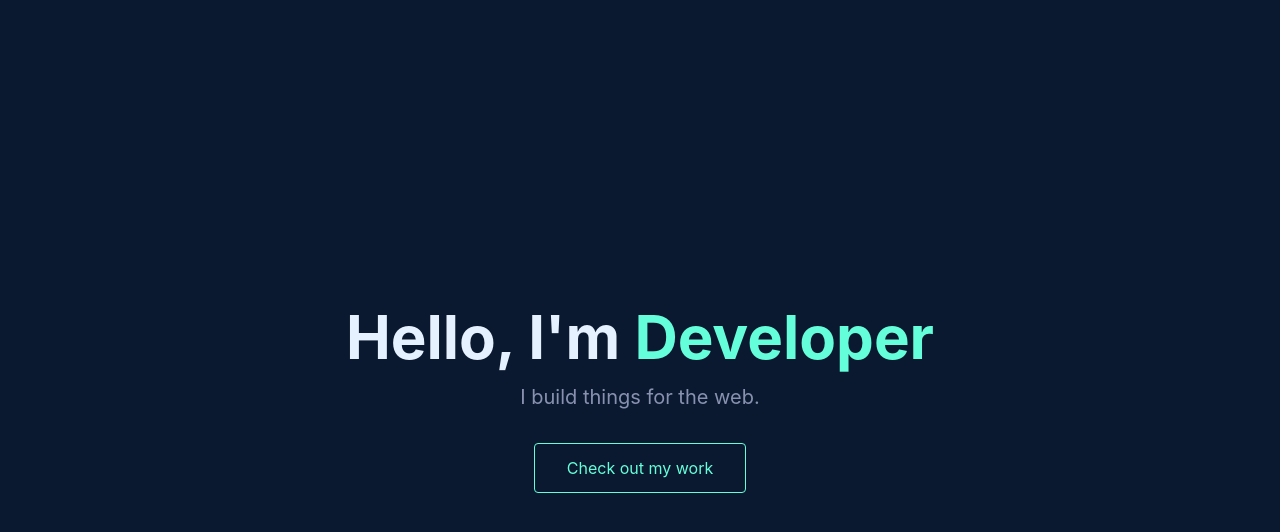
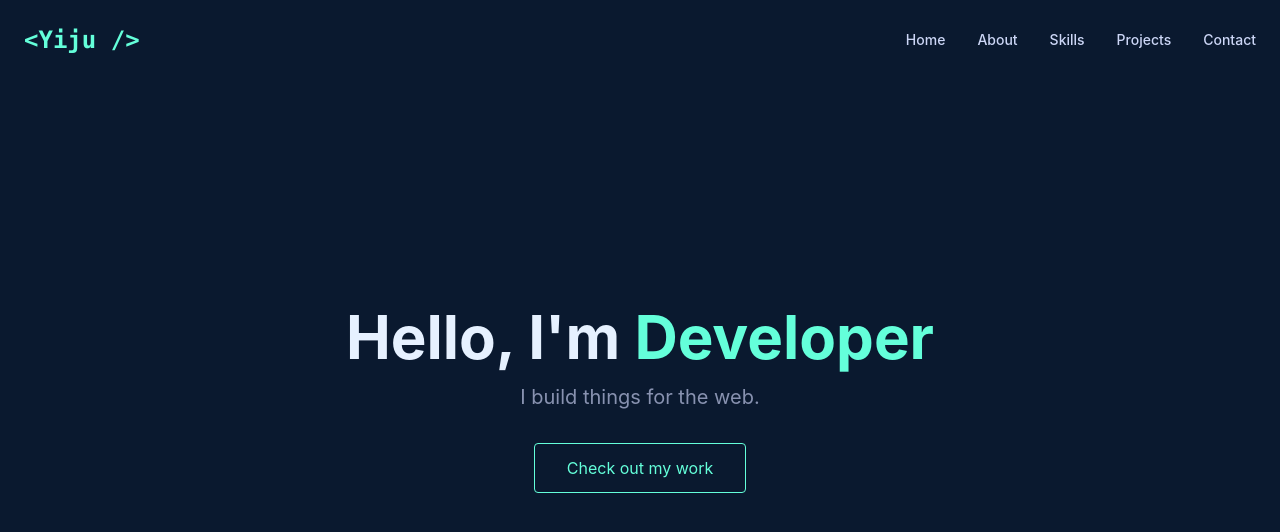
Before and after one commit to loco9939/portfolio-2025, a React (Vite) app: page / in a window 1280 px wide. Shown: the top 532 px of the page. Built offline with nearby package versions, Linux system fonts and the light colour scheme.

Commit message:
feat: Navbar 컴포넌트 구현(모바일 환경 고려하여 햄버거 버튼 추가)

```diff
--- a/src/App.tsx
+++ b/src/App.tsx
@@ -1,9 +1,11 @@
 import { BrowserRouter as Router, Routes, Route } from 'react-router-dom';
+import Navbar from './components/Navbar';
 import Home from './pages/Home';
 
 function App() {
   return (
     <Router>
+      <Navbar />
       <Routes>
         <Route path="/" element={<Home />} />
       </Routes>
--- /dev/null
+++ b/src/components/Navbar.tsx
@@ -0,0 +1,96 @@
+import { useState, useEffect } from 'react';
+import { Link } from 'react-router-dom';
+import { Menu, X } from 'lucide-react';
+import { motion, AnimatePresence } from 'framer-motion';
+import { cn } from '../utils/cn';
+
+const Navbar = () => {
+    const [isOpen, setIsOpen] = useState(false);
+    const [scrolled, setScrolled] = useState(false);
+
+    useEffect(() => {
+        const handleScroll = () => {
+            setScrolled(window.scrollY > 50);
+        };
+
+        window.addEventListener('scroll', handleScroll);
+        return () => window.removeEventListener('scroll', handleScroll);
+    }, []);
+
+    const navLinks = [
+        { name: 'Home', path: '/' },
+        { name: 'About', path: '/about' },
+        { name: 'Skills', path: '/skills' },
+        { name: 'Projects', path: '/projects' },
+        { name: 'Contact', path: '/contact' },
+    ];
+
+    return (
+        <nav
+            className={cn(
+                'fixed top-0 w-full z-50 transition-all duration-300',
+                scrolled ? 'bg-navy/80 backdrop-blur-md py-4 shadow-lg' : 'bg-transparent py-6'
+            )}
+        >
+            <div className="container mx-auto px-6 flex justify-between items-center">
+                <Link to="/" className="text-2xl font-bold text-emerald font-mono">
+                    &lt;Yiju /&gt;
+                </Link>
+
+                {/* Desktop Menu */}
+                <div className="hidden md:flex space-x-8">
+                    {navLinks.map((link) => (
+                        <Link
+                            key={link.name}
+                            to={link.path}
+                            className="text-slate-light hover:text-emerald transition-colors font-medium text-sm"
+                        >
+                            {link.name}
+                        </Link>
+                    ))}
+                </div>
+
+                {/* Mobile Menu Button */}
+                <button
+                    className="md:hidden text-emerald focus:outline-none"
+                    onClick={() => setIsOpen(!isOpen)}
+                >
+                    <Menu size={28} />
+                </button>
+            </div>
+
+            {/* Mobile Menu Overlay */}
+            <AnimatePresence>
+                {isOpen && (
+                    <motion.div
+                        initial={{ opacity: 0, x: '100%' }}
+                        animate={{ opacity: 1, x: 0 }}
+                        exit={{ opacity: 0, x: '100%' }}
+                        transition={{ type: 'tween', duration: 0.3 }}
+                        className="fixed inset-0 w-full h-screen bg-navy flex flex-col items-center justify-center space-y-8 md:hidden z-[60]"
+                    >
+                        <button
+                            className="absolute top-6 right-6 text-emerald focus:outline-none"
+                            onClick={() => setIsOpen(false)}
+                        >
+                            <X size={28} />
+                        </button>
+
+                        {navLinks.map((link) => (
+                            <Link
+                                key={link.name}
+                                to={link.path}
+                                onClick={() => setIsOpen(false)}
+                                className="text-2xl text-slate-light hover:text-emerald transition-colors font-medium"
+                            >
+                                {link.name}
+                            </Link>
+                        ))}
+                    </motion.div>
+                )}
+            </AnimatePresence>
+        </nav>
+    );
+};
+
+export default Navbar;
```
